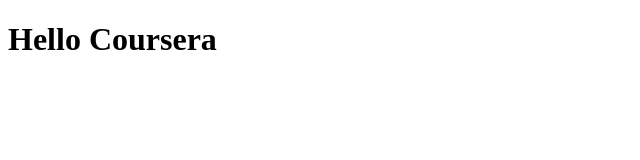
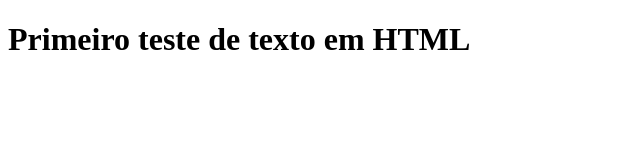
Before and after one commit to Hudsonkzv/angular_coursera, a plain HTML site: page index.html in a window 1280 px wide. Shown: the whole page, without its empty margins (0-640 px from the left). Drawn offline with Linux system fonts and the light colour scheme.

Commit message:
Alteração do index.html

```diff
--- a/index.html
+++ b/index.html
@@ -7,6 +7,6 @@
     <title>Hello Coursera</title>
 </head>
 <body>
-    <h1>Hello Coursera</h1>
+    <h1>Primeiro teste de texto em HTML</h1>
 </body>
 </html>
```
